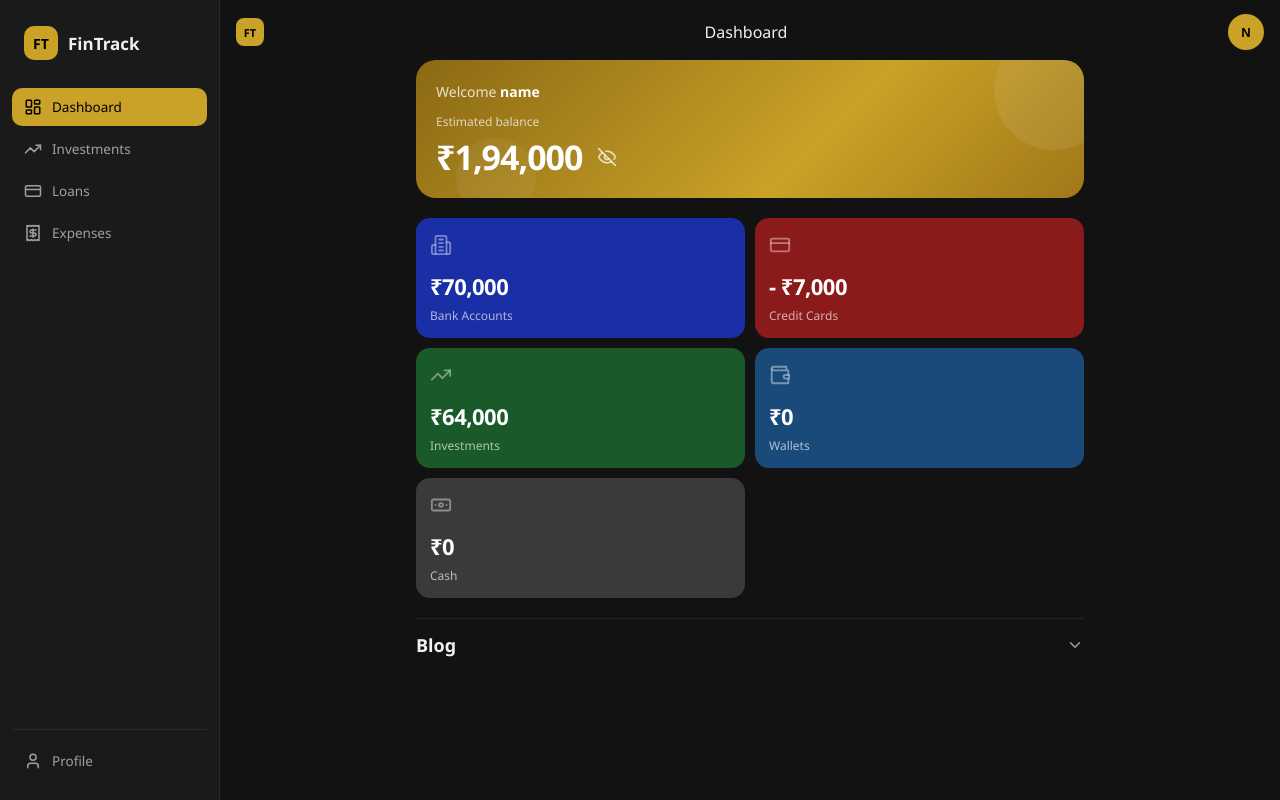
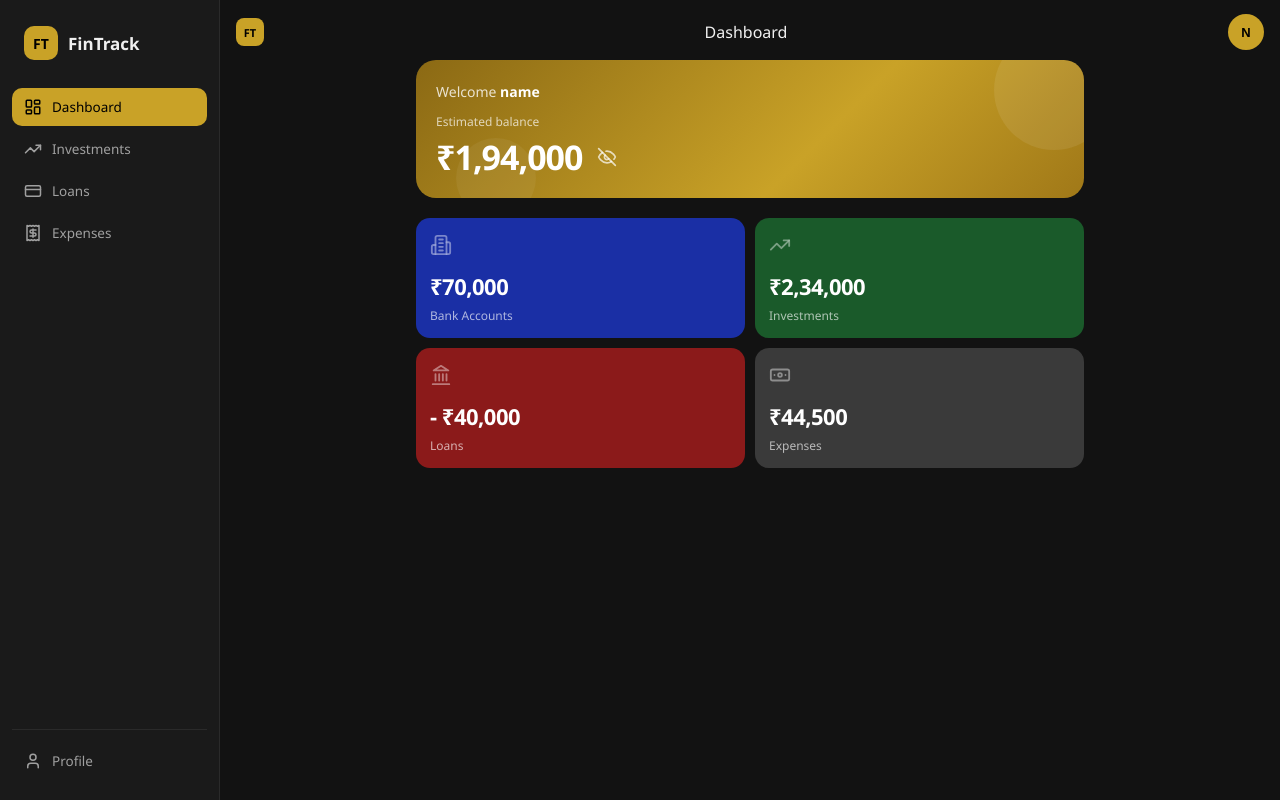
Before and after one commit to satyamgupta7/Fintrack, a React (Vite) app: page / in a window 1280 px wide. Both pictures are taken after typing "name@example.com", "Sample123" into the empty fields and a click on the button "Sign In". Built offline with nearby package versions, Linux system fonts and the light colour scheme.

Commit message:
ui change today

```diff
--- a/src/components/Dashboard.jsx
+++ b/src/components/Dashboard.jsx
@@ -1,13 +1,12 @@
 import React, { useMemo, useState } from "react";
+import { useNavigate } from "react-router-dom";
 import { useData } from "../App";
 import { fmt } from "../utils/format";
-import {
-  Eye, EyeOff, Building2, CreditCard, TrendingUp,
-  Wallet, Banknote, ChevronDown
-} from "lucide-react";
+import { Eye, EyeOff, Building2, TrendingUp, Banknote, Landmark } from "lucide-react";
 
 export default function Dashboard() {
   const { data } = useData();
+  const navigate = useNavigate();
   const [balanceVisible, setBalanceVisible] = useState(true);
 
   const userName = (() => {
@@ -25,18 +24,20 @@ export default function Dashboard() {
   );
   const estimatedBalance = totalSavings - totalLoanDue;
 
-  // Investment sub-totals (from savings data)
   const investTotal = useMemo(
-    () => data.savings.filter(s => s.type === "SIP" || s.type === "Investment")
-      .reduce((s, g) => s + Number(g.amount || 0), 0),
+    () => data.savings.reduce((s, g) => s + Number(g.amount || 0), 0),
     [data.savings]
   );
 
-  // Latest expense month
   const latestExp = useMemo(
     () => [...data.expenses].sort((a, b) => b.year - a.year || b.month - a.month)[0],
     [data.expenses]
   );
+
+  const totalExpenses = useMemo(() => {
+    const KEYS = ["emi","invest","rent","insurance","medicine","personal","credit","family"];
+    return latestExp ? KEYS.reduce((s, k) => s + Number(latestExp[k] || 0), 0) : 0;
+  }, [latestExp]);
 
   const widgets = [
     {
@@ -44,30 +45,28 @@ export default function Dashboard() {
       icon: <Building2 size={22} color="rgba(255,255,255,0.7)" />,
       value: fmt(latestExp?.paycheck || 0),
       bg: "#1A2FA5",
-    },
-    {
-      label: "Credit Cards",
-      icon: <CreditCard size={22} color="rgba(255,255,255,0.7)" />,
-      value: `- ${fmt(latestExp?.credit || 0)}`,
-      bg: "#8B1A1A",
+      route: "/expenses",
     },
     {
       label: "Investments",
       icon: <TrendingUp size={22} color="rgba(255,255,255,0.7)" />,
       value: fmt(investTotal),
       bg: "#1A5A2A",
+      route: "/investments",
     },
     {
-      label: "Wallets",
-      icon: <Wallet size={22} color="rgba(255,255,255,0.7)" />,
-      value: fmt(0),
-      bg: "#1A4A7A",
+      label: "Loans",
+      icon: <Landmark size={22} color="rgba(255,255,255,0.7)" />,
+      value: `- ${fmt(totalLoanDue)}`,
+      bg: "#8B1A1A",
+      route: "/loans",
     },
     {
-      label: "Cash",
+      label: "Expenses",
       icon: <Banknote size={22} color="rgba(255,255,255,0.7)" />,
-      value: fmt(0),
+      value: fmt(totalExpenses),
       bg: "#3A3A3A",
+      route: "/expenses",
     },
   ];
 
@@ -89,32 +88,21 @@ export default function Dashboard() {
         </div>
       </div>
 
-      {/* Widget grid — 2 columns */}
-      <div className="widget-grid">
-        {widgets.slice(0, 4).map(w => (
-          <div key={w.label} className="widget-card" style={{ background: w.bg }}>
+      {/* 2×2 widget grid — each card navigates to its section */}
+      <div className="widget-grid" style={{ marginBottom: 20 }}>
+        {widgets.map(w => (
+          <div
+            key={w.label}
+            className="widget-card"
+            style={{ background: w.bg, cursor: "pointer" }}
+            onClick={() => navigate(w.route)}
+          >
             <div className="widget-icon">{w.icon}</div>
             <div className="widget-amount">{balanceVisible ? w.value : "₹••••"}</div>
             <div className="widget-label">{w.label}</div>
           </div>
         ))}
       </div>
-      {/* 5th widget — half width */}
-      <div style={{ display: "grid", gridTemplateColumns: "1fr 1fr", gap: 10, marginBottom: 20 }}>
-        <div className="widget-card" style={{ background: widgets[4].bg }}>
-          <div className="widget-icon">{widgets[4].icon}</div>
-          <div className="widget-amount">{balanceVisible ? widgets[4].value : "₹••••"}</div>
-          <div className="widget-label">{widgets[4].label}</div>
-        </div>
-        <div />
-      </div>
-
-      {/* Blog / quick info section */}
-      <div style={{ display: "flex", alignItems: "center", justifyContent: "space-between",
-        padding: "14px 0 8px", borderTop: "1px solid var(--border)" }}>
-        <span style={{ fontSize: 18, fontWeight: 700, color: "var(--text-primary)" }}>Blog</span>
-        <ChevronDown size={18} color="var(--text-secondary)" />
-      </div>
     </div>
   );
 }
```
